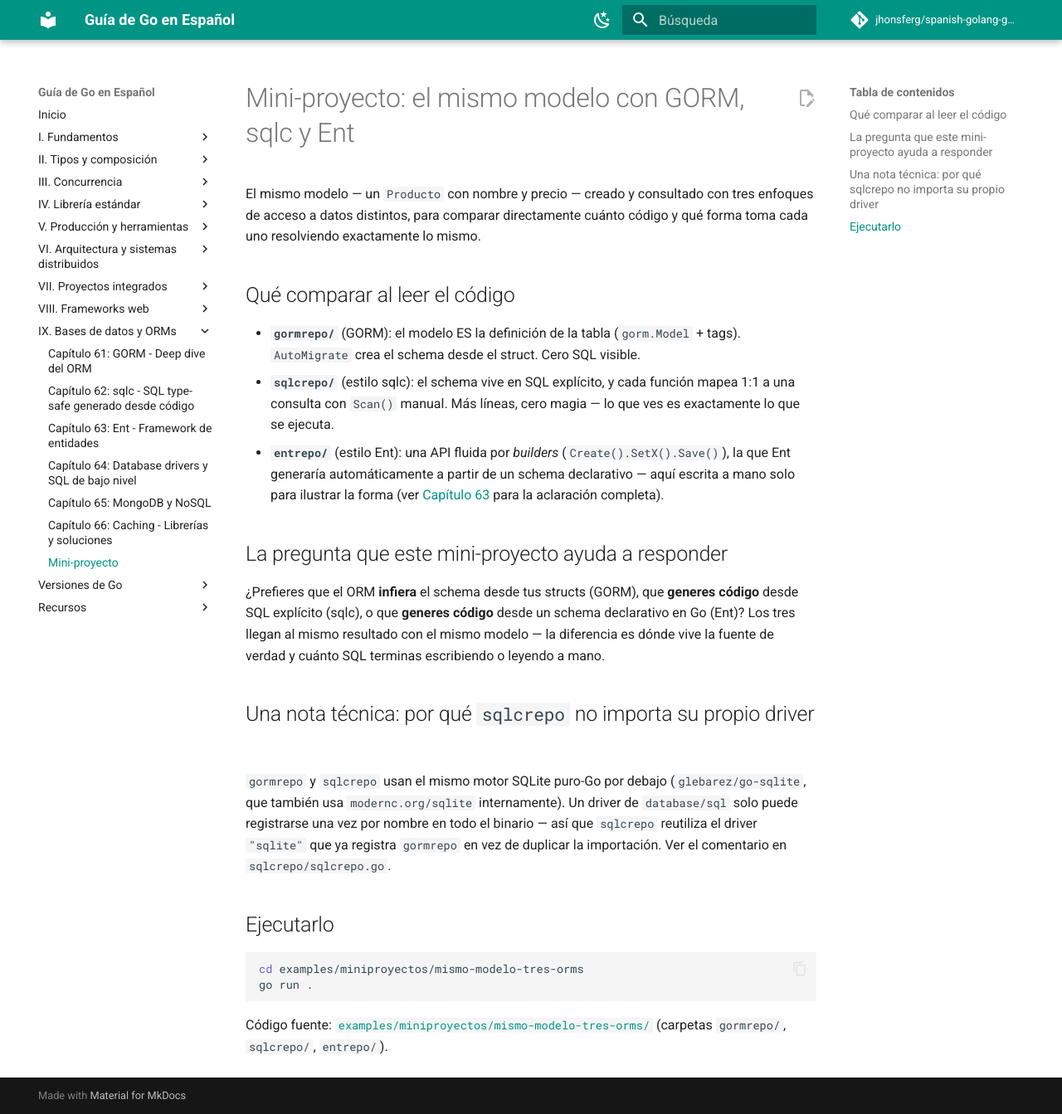
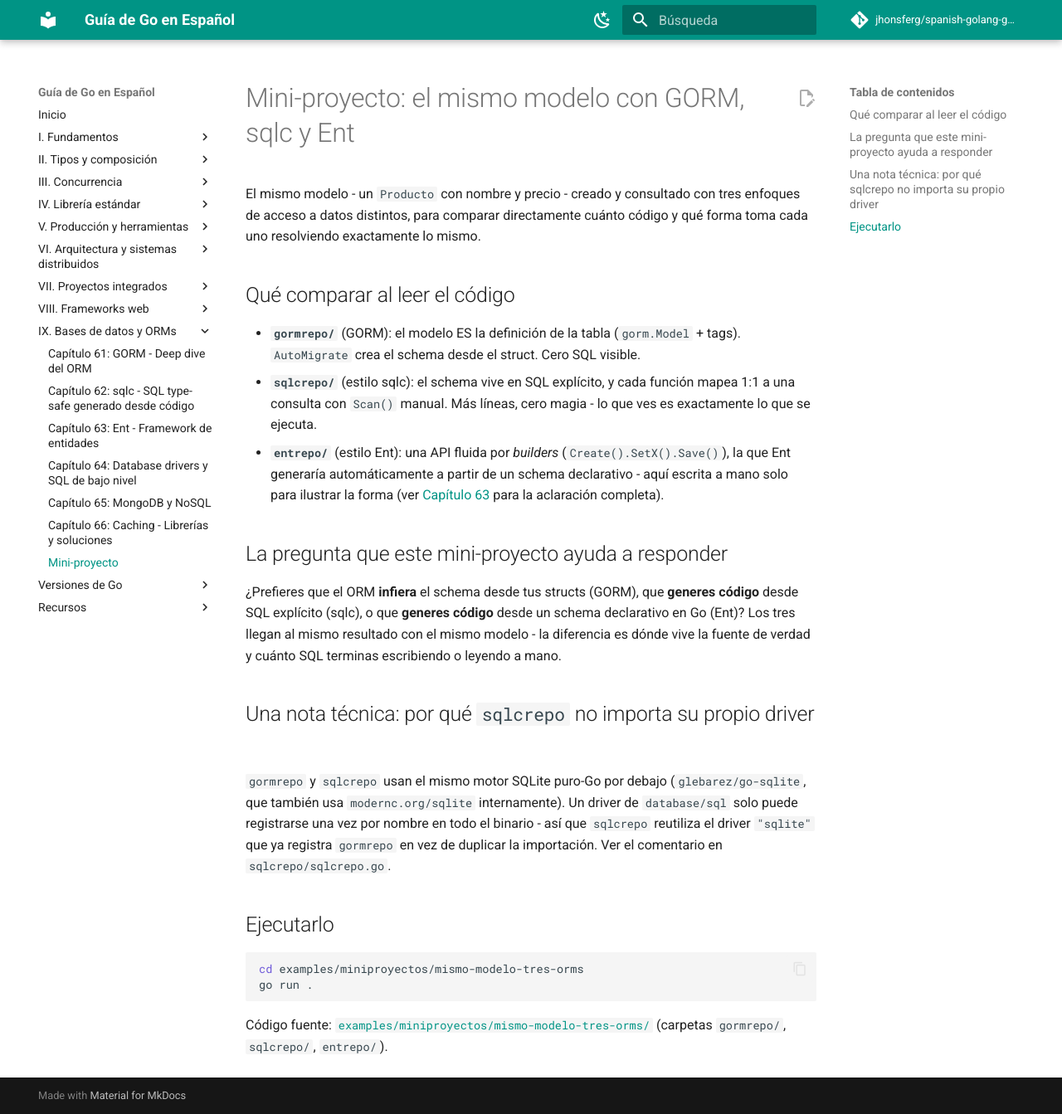
Before and after one commit to jhonsferg/spanish-golang-guide, an MkDocs documentation site: the page built from docs/09-bases-de-datos-y-orms/mini-proyecto.md, in a window 1280 px wide and 1343 px high. Shown: the whole window at 83% size. Built offline with MkDocs 1.6.1 and Material for MkDocs 9.7.7, drawn with Linux system fonts in a browser that asks for light colours; comment, search, counter and statistics services are not loaded.

```diff
--- a/docs/09-bases-de-datos-y-orms/mini-proyecto.md
+++ b/docs/09-bases-de-datos-y-orms/mini-proyecto.md
@@ -1,6 +1,6 @@
 # Mini-proyecto: el mismo modelo con GORM, sqlc y Ent
 
-El mismo modelo — un `Producto` con nombre y precio — creado y
+El mismo modelo - un `Producto` con nombre y precio - creado y
 consultado con tres enfoques de acceso a datos distintos, para comparar
 directamente cuánto código y qué forma toma cada uno resolviendo
 exactamente lo mismo.
@@ -12,10 +12,10 @@ exactamente lo mismo.
   Cero SQL visible.
 - **`sqlcrepo/`** (estilo sqlc): el schema vive en SQL explícito, y cada
   función mapea 1:1 a una consulta con `Scan()` manual. Más líneas, cero
-  magia — lo que ves es exactamente lo que se ejecuta.
+  magia - lo que ves es exactamente lo que se ejecuta.
 - **`entrepo/`** (estilo Ent): una API fluida por *builders*
   (`Create().SetX().Save()`), la que Ent generaría automáticamente a
-  partir de un schema declarativo — aquí escrita a mano solo para
+  partir de un schema declarativo - aquí escrita a mano solo para
   ilustrar la forma (ver [Capítulo 63](63-ent-orm.md) para la aclaración
   completa).
 
@@ -24,7 +24,7 @@ exactamente lo mismo.
 ¿Prefieres que el ORM **infiera** el schema desde tus structs (GORM),
 que **generes código** desde SQL explícito (sqlc), o que **generes
 código** desde un schema declarativo en Go (Ent)? Los tres llegan al
-mismo resultado con el mismo modelo — la diferencia es dónde vive la
+mismo resultado con el mismo modelo - la diferencia es dónde vive la
 fuente de verdad y cuánto SQL terminas escribiendo o leyendo a mano.
 
 ## Una nota técnica: por qué `sqlcrepo` no importa su propio driver
@@ -32,7 +32,7 @@ fuente de verdad y cuánto SQL terminas escribiendo o leyendo a mano.
 `gormrepo` y `sqlcrepo` usan el mismo motor SQLite puro-Go por debajo
 (`glebarez/go-sqlite`, que también usa `modernc.org/sqlite` internamente).
 Un driver de `database/sql` solo puede registrarse una vez por nombre en
-todo el binario — así que `sqlcrepo` reutiliza el driver `"sqlite"` que
+todo el binario - así que `sqlcrepo` reutiliza el driver `"sqlite"` que
 ya registra `gormrepo` en vez de duplicar la importación. Ver el
 comentario en `sqlcrepo/sqlcrepo.go`.
 
```
